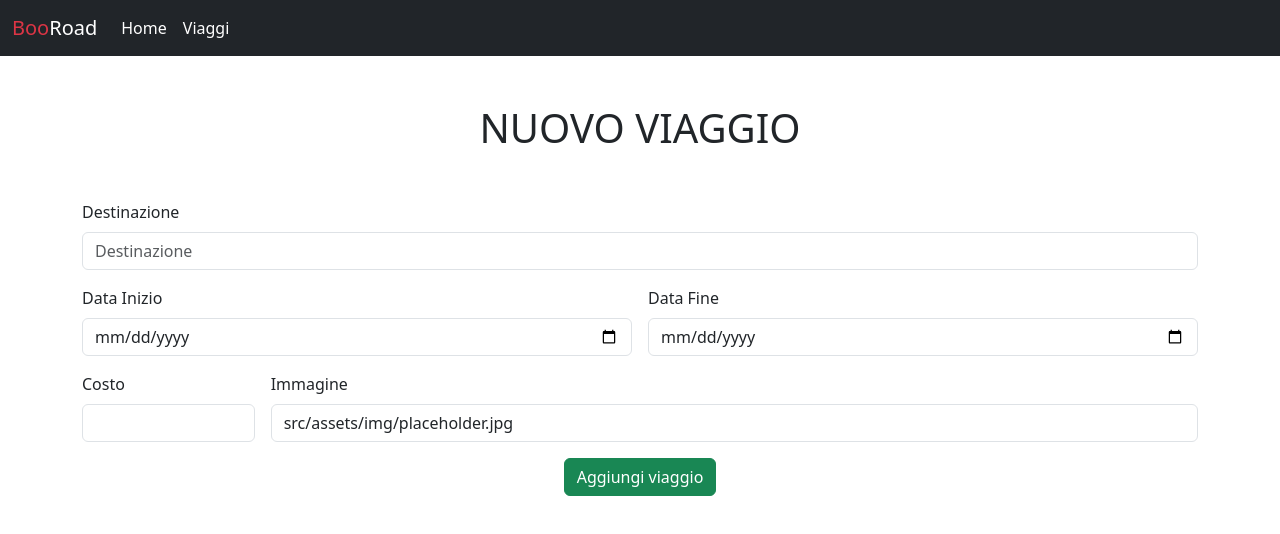
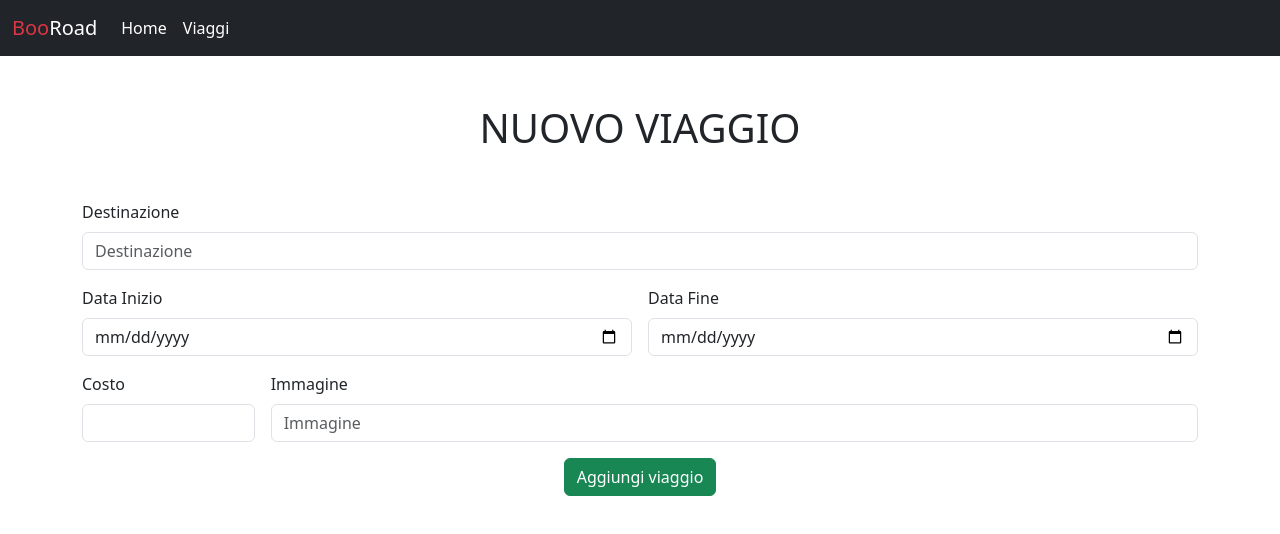
Before and after one commit to giuseppeesposito22/booRoad, a React (Vite) app: page /travels/new in a window 1280 px wide. Shown: the top 534 px of the page. Built offline with nearby package versions, Linux system fonts and the light colour scheme; the HTML template or start-up script is replaced by a standard one.

Commit message:
add immage placeholder to travel form

```diff
--- a/src/pages/NewTravelPage.jsx
+++ b/src/pages/NewTravelPage.jsx
@@ -13,18 +13,23 @@ export default function NewTravelPage() {
     data_fine: "",
     costo: "",
     partecipanti: [],
-    immagine: "src/assets/img/placeholder.jpg",
+    immagine: "",
   });
 
   const navigate = useNavigate();
 
   const handleSubmit = (e) => {
     e.preventDefault();
+
     if (travel.data_fine < travel.data_inizio) {
       return alert("La data di fine deve essere successiva a quella di inizio");
     }
-    viaggi.push(travel);
-    console.log(travel, viaggi);
+
+    const addTravel = travel.immagine
+      ? travel
+      : { ...travel, immagine: "src/assets/img/placeholder.jpg" };
+
+    viaggi.push(addTravel);
 
     navigate("/travels");
   };
```
